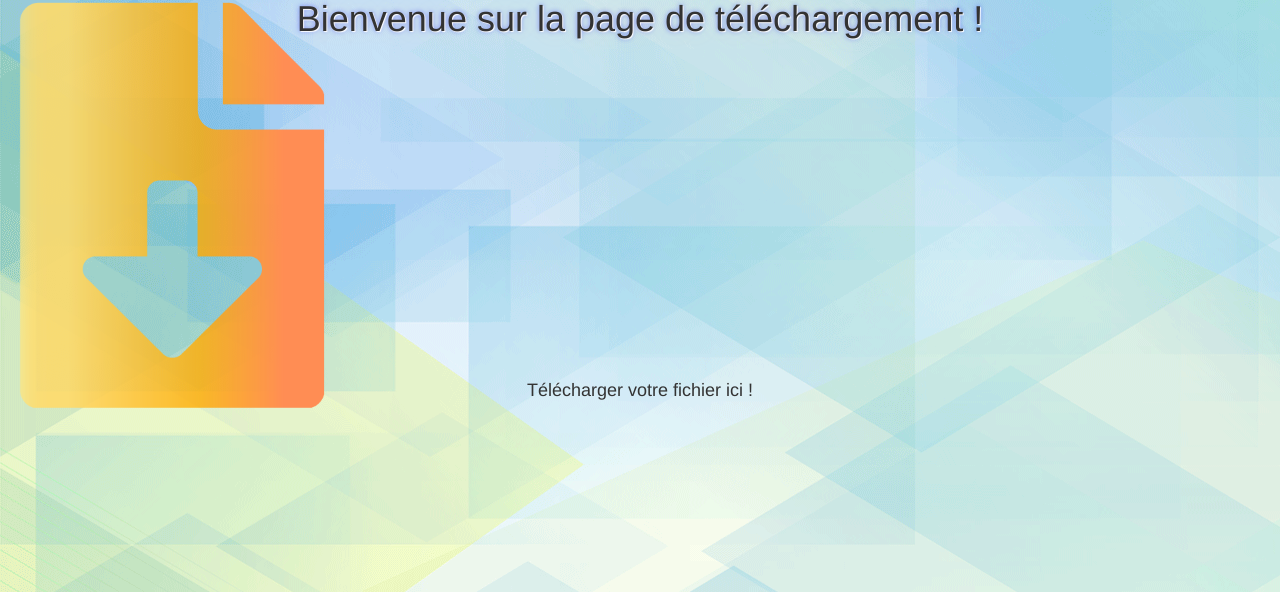
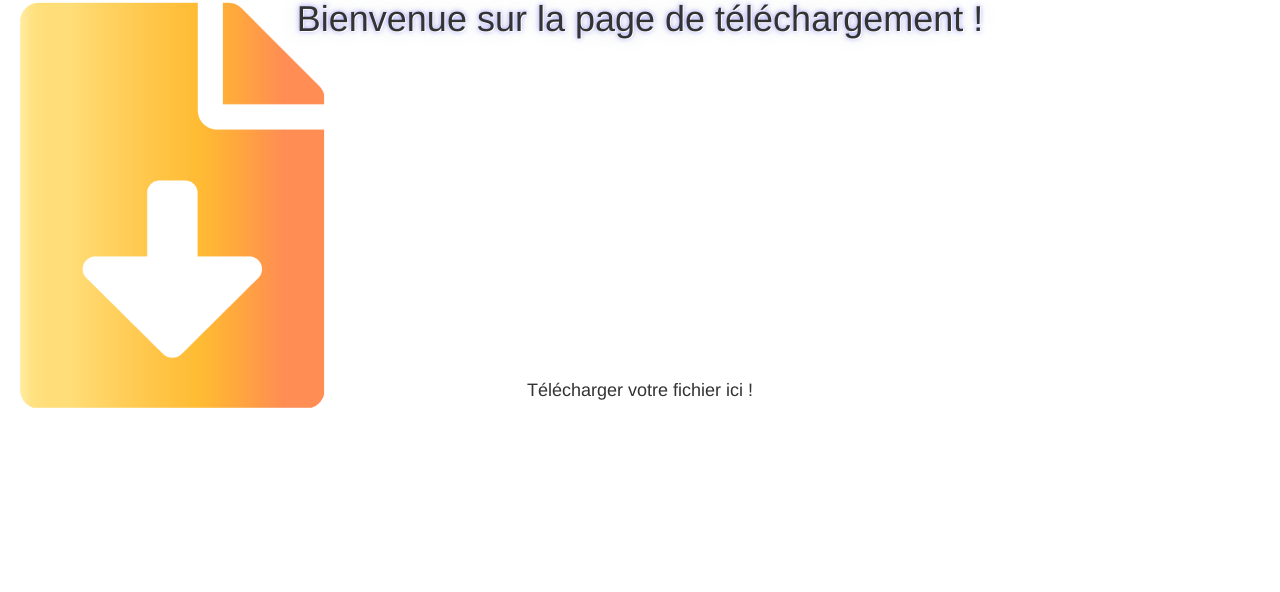
Before and after one commit to IvoryAndSmalt/transferwe, a PHP site: page /transferwe/Views/DownloadView.php in a window 1280 px wide. Shown: the part 208-800 px from the top of the page. Run offline with PHP 8.4, Linux system fonts and the light colour scheme; the template is opened without the code that fills it, so the values that code supplies are empty; some libraries are stand-ins or nearby versions.

Commit message:
suppression

```diff
--- a/Views/404View.php
+++ b/Views/404View.php
@@ -1,8 +1,11 @@
 <?php
 $title = "TransferWe : 404";
 include 'header.php';
+
 ?>
+
 <link href="assets/css/404View.css" rel="stylesheet" />
+
 <a href="Home" ><img id="logo" src="assets/img/logo.png" alt="Logo"></a>
     <!-- <h1 id="errorpage"> Error 404</h1> -->
 
--- a/assets/css/HomeView.css
+++ b/assets/css/HomeView.css
@@ -1,6 +1,9 @@
 @import url(https://fonts.googleapis.com/css?family=Roboto:400,300,600,400italic);
 
 /* tous les styles sot à réaliser dans un format de 576 px; regler ensuite les problemes de taille d'ecran avec media queries */
+body{
+  background: url(../img/background1.png)  no-repeat !important;
+}
 
 h1 {
 	text-shadow: 1px 1px 1px rgba(255, 255, 255, 0.97), 0 0 25px #dbdcde, 0 0 5px #0808ff80;
--- a/assets/css/style.css
+++ b/assets/css/style.css
@@ -147,8 +147,6 @@ textarea {
 
 /* tous les styles sont à réaliser dans un format de 576 px; regler ensuite les problemes de taille d'ecran avec media queries */
 body {
-
-	background: url(../img/background1.png)  no-repeat!important;
 	overflow: hidden;
 	font-family: "Roboto", Helvetica, Arial, sans-serif;
 	font-weight: 100;
```
Also changed, not shown: Views/DownloadView.php (+0 -37 lines), Controllers/EnvoiController.php (renamed from Controllers/envoiController.php).
